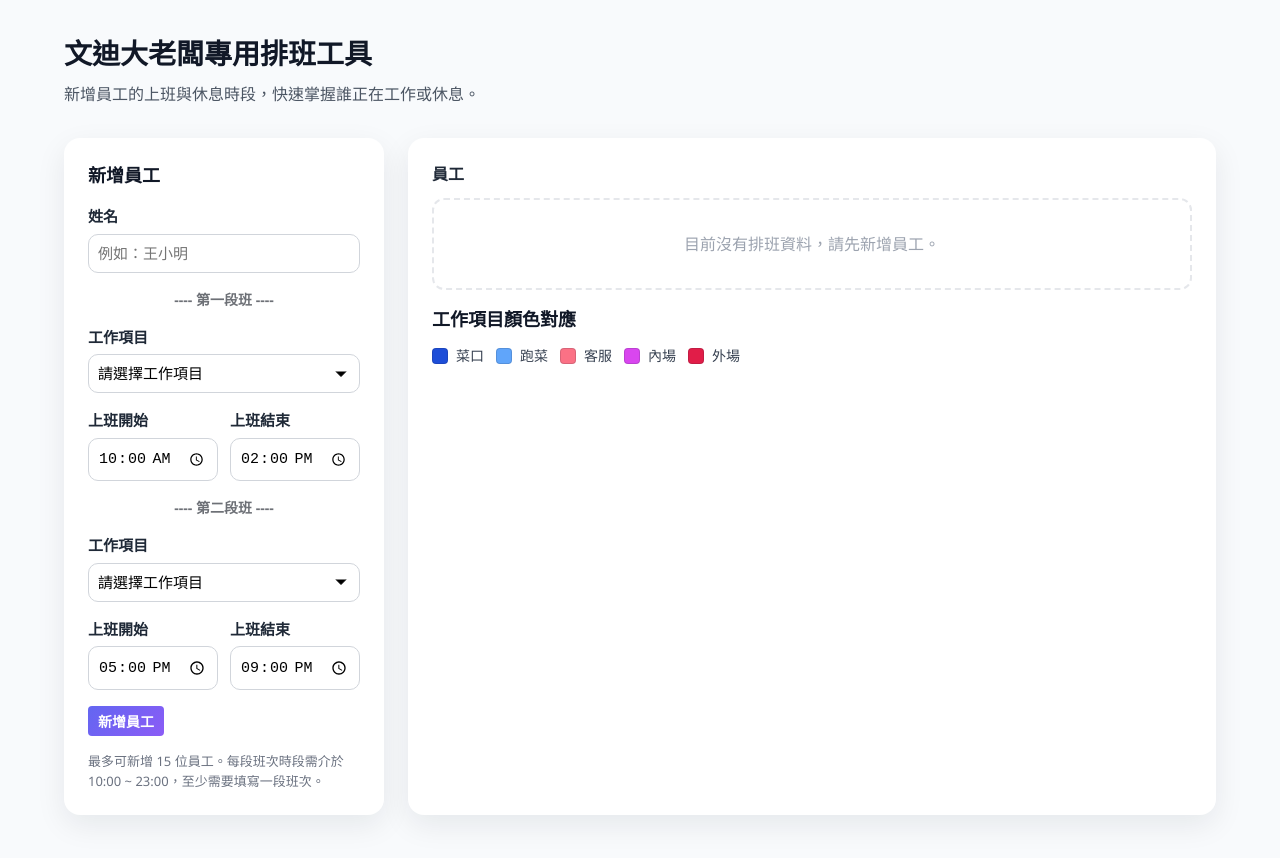
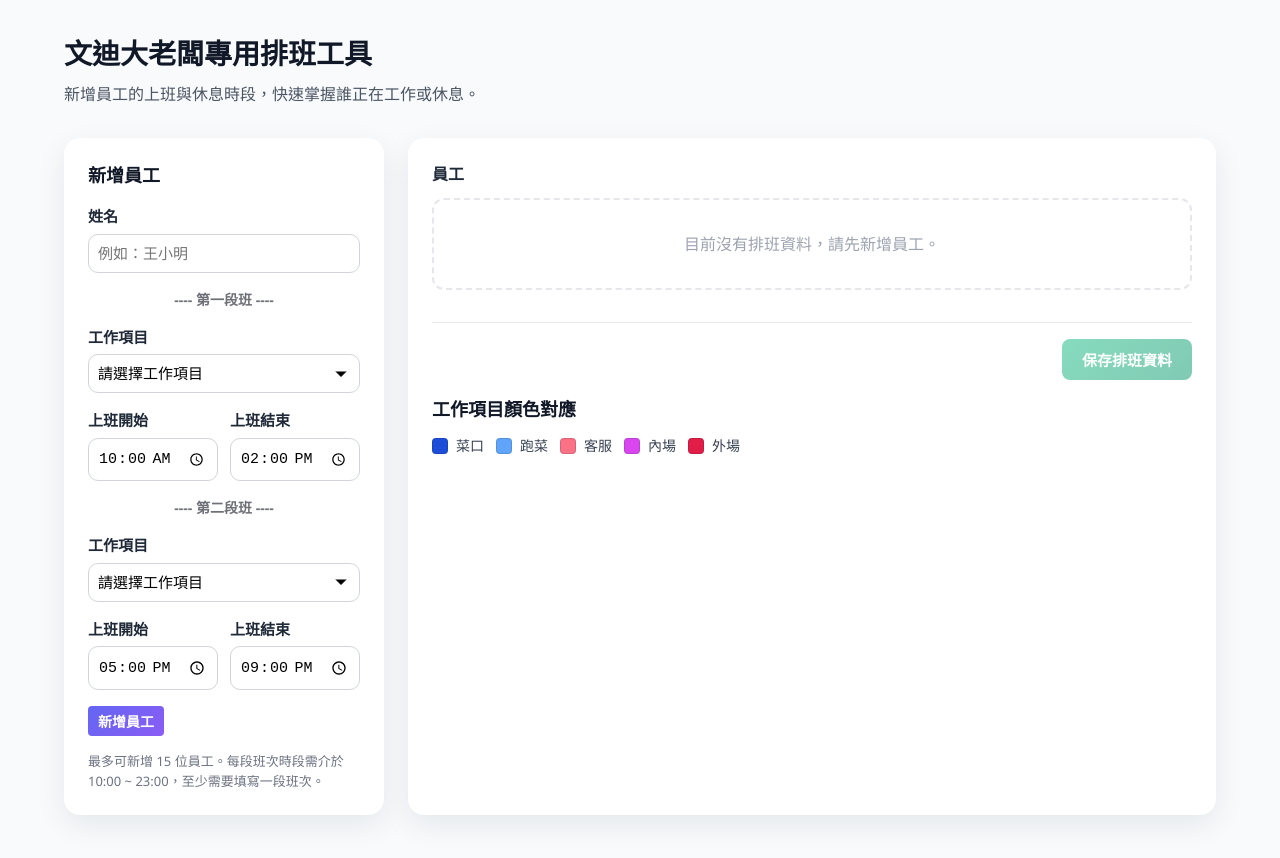
Before and after one commit to Jacky20000326/scheduling, a React (Vite) app: page / in a window 1280 px wide. Shown: the top 858 px of the page. Built offline with nearby package versions, Linux system fonts and the light colour scheme.

Commit message:
feat: update save button in SchedulingChart to be disabled when no employees are present

```diff
--- a/src/components/Scheduling/SchedulingChart.tsx
+++ b/src/components/Scheduling/SchedulingChart.tsx
@@ -229,7 +229,6 @@ export const SchedulingChart = ({
         </div>
       )}
 
-      {employees.length > 0 && (
       <div className="chart__save-section">
         <button
           type="button"
@@ -237,11 +236,15 @@ export const SchedulingChart = ({
           onClick={onSave}
           title="保存排班資料"
           aria-label="保存排班資料到瀏覽器"
+          disabled={employees.length === 0}
+          style={{
+            opacity: employees.length === 0 ? 0.5 : 1,
+            cursor: employees.length === 0 ? "not-allowed" : "pointer",
+          }}
         >
-            💾 保存排班資料
+          保存排班資料
         </button>
       </div>
-      )}
 
       <div className="legend">
         <h3>工作項目顏色對應</h3>
--- a/src/index.css
+++ b/src/index.css
@@ -381,19 +381,9 @@ body {
   font-size: 15px;
   font-weight: 600;
   cursor: pointer;
-  transition: transform 0.15s ease, box-shadow 0.15s ease;
   display: inline-flex;
   align-items: center;
   gap: 6px;
-}
-
-.chart__save-button:hover {
-  transform: translateY(-1px);
-  box-shadow: 0 12px 24px rgba(16, 185, 129, 0.25);
-}
-
-.chart__save-button:active {
-  transform: translateY(0);
 }
 
 .legend ul {
```
Lines whose indentation alone changed are shown as unchanged.
